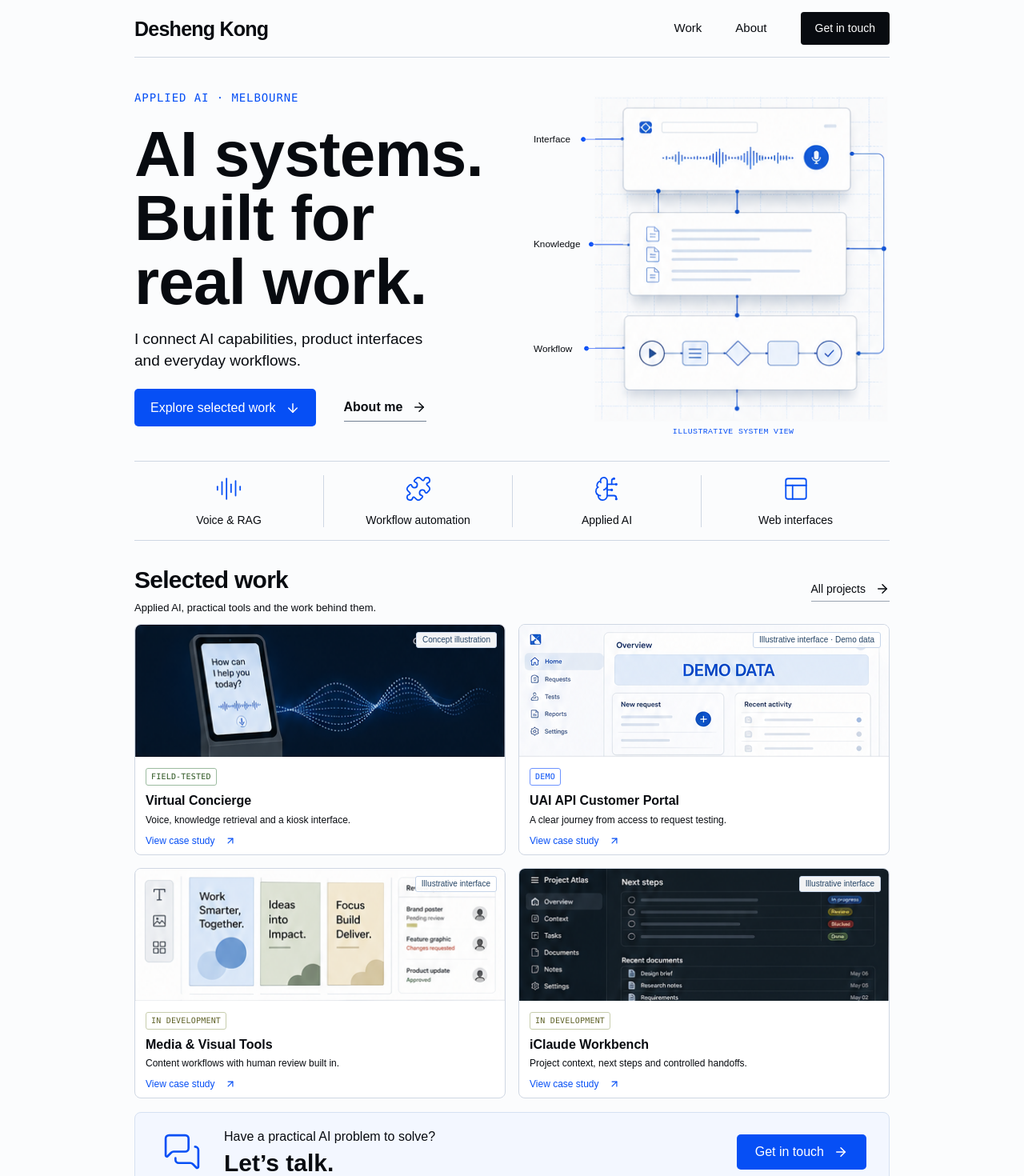
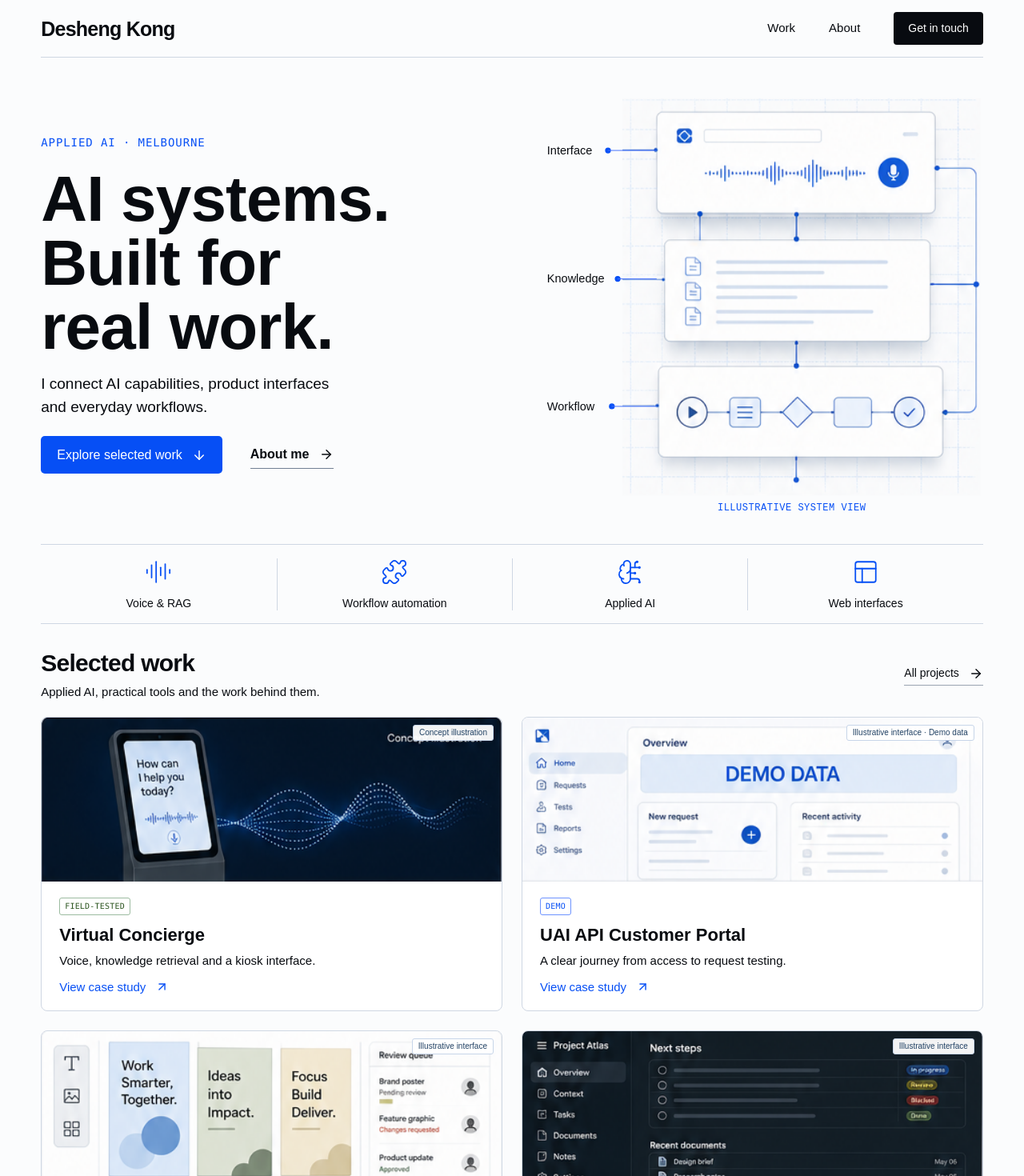
Before and after one commit to fgzz12138/deshengkong-site, a Next.js app: page / in a window 1280 px wide. Shown: the top 1470 px of the page at 80% size. Built offline with nearby package versions, Linux system fonts and the light colour scheme.

Commit message:
fix: widen portfolio layout and rebalance desktop content

```diff
--- a/app/globals.css
+++ b/app/globals.css
@@ -15,7 +15,7 @@ button { cursor: pointer; }
 img { max-width: 100%; }
 ::selection { background: #dbe6ff; color: #080b10; }
 :focus-visible { outline: 3px solid var(--blue); outline-offset: 5px; border-radius: 3px; }
-.site-shell { width: calc(100% - 80px); max-width: 944px; margin-inline: auto; }
+.site-shell { width: calc(100% - clamp(80px, 8vw, 160px)); max-width: 1600px; margin-inline: auto; }
 .eyebrow { color: var(--blue); font: 12px/1.5 Consolas, "Courier New", monospace; letter-spacing: .065em; text-transform: uppercase; }
 .section-heading { font-size: 30px; line-height: 1.15; font-weight: 700; letter-spacing: -.025em; }
 .button { display: inline-flex; align-items: center; justify-content: center; gap: 12px; min-height: 44px; padding: 11px 22px; border: 1px solid transparent; border-radius: 5px; font-size: 16px; line-height: 1.25; font-weight: 500; text-decoration: none; transition: background-color .15s, border-color .15s; }
@@ -47,43 +47,43 @@ img { max-width: 100%; }
 .mobile-nav[hidden] { display: none; }
 .site-footer { border-top: 1px solid var(--line); display: flex; justify-content: space-between; align-items: center; gap: 16px; margin-top: 20px; margin-bottom: 22px; padding-top: 22px; font-size: 12px; }
 .footer-note { color: var(--muted); font: 10px/1.4 Consolas, "Courier New", monospace; letter-spacing: .045em; }
-.home-hero { display: grid; grid-template-columns: 460px 1fr; gap: 35px; align-items: start; margin-top: 40px; padding-bottom: 26px; }
+.home-hero { display: grid; grid-template-columns: minmax(0, 1.05fr) minmax(0, 1fr); gap: clamp(32px, 4vw, 64px); align-items: center; margin-top: 40px; padding-bottom: 32px; }
 .home-hero .eyebrow { font-size: 14px; }
-.home-title { font-size: 80px; line-height: 1; font-weight: 700; letter-spacing: -.01em; margin: 20px 0 17px; }
+.home-title { font-size: clamp(76px, 6.25vw, 96px); line-height: 1; font-weight: 700; letter-spacing: -.01em; margin: 20px 0 17px; }
 .home-title span { display: block; }
-.home-summary { font-size: 19px; line-height: 1.43; max-width: 460px; margin: 0; }
+.home-summary { font-size: 19px; line-height: 1.5; max-width: 540px; margin: 0; }
 .home-summary-mobile { display: none; }
 .home-actions { display: flex; align-items: center; flex-wrap: wrap; gap: 35px; margin-top: 22px; }
 .home-actions .button { min-height: 47px; padding-inline: 19px; }
 .home-about { color: var(--ink); font-weight: 600; border-bottom: 1px solid #728093; padding-block: 5px; }
 .home-contact-mobile { display: none; }
-.hero-system { width: 100%; height: auto; display: block; margin-top: 0; }
+.hero-system { width: 100%; max-width: 560px; height: auto; display: block; justify-self: end; margin-top: 0; }
 .capabilities { display: grid; grid-template-columns: repeat(4, 1fr); align-items: center; min-height: 100px; padding: 16px 0; border-top: 1px solid var(--line); border-bottom: 1px solid var(--line); }
 .capability { display: grid; justify-items: center; gap: 13px; font-size: 14px; line-height: 1.3; }
 .capability + .capability { border-left: 1px solid var(--line); }
 .capability svg { color: var(--blue); width: 34px; height: 34px; stroke-width: 1.25; }
 .mobile-capabilities { display: none; }
 .selected-work { margin-top: 32px; scroll-margin-top: 28px; }
-.work-heading { display: flex; justify-content: space-between; gap: 20px; align-items: center; margin-bottom: 11px; }
+.work-heading { display: flex; justify-content: space-between; gap: 20px; align-items: center; margin-bottom: 20px; }
 .work-heading h2 { margin: 0 0 7px; }
-.work-heading p { margin: 0; font-size: 13px; line-height: 1.5; }
+.work-heading p { margin: 0; font-size: 15px; line-height: 1.5; }
 .work-all { font-size: 14px; color: var(--ink); border-bottom: 1px solid #9aa4b1; white-space: nowrap; padding-bottom: 4px; }
-.work-grid { display: grid; grid-template-columns: repeat(2, minmax(0, 1fr)); gap: 16px; }
+.work-grid { display: grid; grid-template-columns: repeat(2, minmax(0, 1fr)); gap: 24px; }
 .work-card { min-width: 0; border: 1px solid var(--line); border-radius: 8px; overflow: hidden; background: white; }
 .work-visual { aspect-ratio: 2.8; position: relative; overflow: hidden; background: #eef3fa; }
 .work-visual img { width: 100%; height: 100%; display: block; object-fit: cover; }
 .illustration-label { position: absolute; right: 10px; top: 9px; padding: 3px 7px; border-radius: 3px; background: rgba(255,255,255,.95); border: 1px solid #c7d5e9; color: #234365; font-size: 10px; line-height: 1.2; }
-.work-card-body { display: flex; flex-direction: column; align-items: flex-start; padding: 14px 13px 8px; }
+.work-card-body { display: flex; flex-direction: column; align-items: flex-start; padding: 20px 22px 18px; }
 .project-status { display: inline-block; font: 10px/1.4 Consolas, "Courier New", monospace; letter-spacing: .02em; padding: 3px 6px; border: 1px solid #c7cdad; border-radius: 3px; color: #5f6228; white-space: nowrap; }
 .project-status[data-status="FIELD-TESTED"] { color: #2a541e; border-color: #9cbba0; }
 .project-status[data-status="DEMO"] { color: var(--blue); border-color: #6d93ff; }
-.work-card h3 { font-size: 16px; line-height: 1.35; font-weight: 700; margin: 8px 0 4px; }
+.work-card h3 { font-size: 22px; line-height: 1.35; font-weight: 700; margin: 10px 0 6px; }
 .work-card h3 a { color: inherit; text-decoration: none; }
 .work-card h3 a:hover { color: var(--blue); text-decoration: underline; }
-.work-card p { margin: 0 0 8px; font-size: 12px; line-height: 1.5; }
-.work-card .inline-link { font-size: 12px; gap: 12px; }
-.work-card .inline-link svg { width: 14px; height: 14px; }
-.home-contact { display: flex; align-items: center; gap: 28px; padding: 19px 28px 19px 34px; margin-top: 17px; }
+.work-card p { margin: 0 0 10px; max-width: 62ch; font-size: 15px; line-height: 1.5; }
+.work-card .inline-link { font-size: 15px; gap: 12px; }
+.work-card .inline-link svg { width: 17px; height: 17px; }
+.home-contact { display: flex; align-items: center; gap: 28px; padding: 24px 30px; margin-top: 24px; }
 .home-contact > svg { color: var(--blue); width: 49px; height: 49px; stroke-width: 1.3; flex: 0 0 auto; }
 .home-contact p { font-size: 16px; margin: 0 0 6px; line-height: 1.4; }
 .home-contact h2 { margin: 0; font-size: 30px; line-height: 1; font-weight: 700; }
@@ -95,8 +95,12 @@ img { max-width: 100%; }
 .error-page p:not(.eyebrow) { font-size: 18px; line-height: 1.6; max-width: 540px; }
 .error-page .button { justify-self: start; margin-top: 26px; }
 @media (min-width: 701px) { .mobile-nav { display: none; } .mobile-action-label { display: none; } }
+@media (min-width: 1400px) {
+  .work-visual { aspect-ratio: 3.2; }
+  .capabilities { min-height: 112px; }
+}
 @media (max-width: 1000px) and (min-width: 701px) {
-  .home-hero { grid-template-columns: 1.04fr 1fr; gap: 24px; }
+  .home-hero { grid-template-columns: minmax(0, 1.04fr) minmax(0, 1fr); gap: 24px; }
   .home-title { font-size: clamp(50px, 7.5vw, 76px); }
   .home-summary { font-size: 17px; }
   .home-actions { gap: 20px; }
--- a/app/projects/company-website/page.tsx
+++ b/app/projects/company-website/page.tsx
@@ -189,8 +189,8 @@ const challenges = [
 
 export default function CompanyWebsitePage() {
   return (
-    <main id="main-content" className="mx-auto max-w-6xl px-6 py-16">
-      <aside className="mx-auto mb-8 max-w-6xl border-l-4 border-blue-200 bg-blue-50 px-5 py-4 text-sm leading-6 text-slate-600">
+    <main id="main-content" className="site-shell py-16">
+      <aside className="mb-8 border-l-4 border-blue-200 bg-blue-50 px-5 py-4 text-sm leading-6 text-slate-600">
         Historical project write-up. Descriptions and screenshots reflect the project period; current service availability and historical outcomes have not been reverified for this portfolio update.
       </aside>
       <Link
--- a/app/projects/ezisight-ecommerce/page.tsx
+++ b/app/projects/ezisight-ecommerce/page.tsx
@@ -59,8 +59,8 @@ function ZoomImage({ src, alt }: { src: string; alt: string }) {
 ========================= */
 export default function EziSightPage() {
   return (
-    <main id="main-content" className="mx-auto max-w-6xl px-6 py-16">
-      <aside className="mx-auto mb-8 max-w-6xl border-l-4 border-blue-200 bg-blue-50 px-5 py-4 text-sm leading-6 text-slate-600">
+    <main id="main-content" className="site-shell py-16">
+      <aside className="mb-8 border-l-4 border-blue-200 bg-blue-50 px-5 py-4 text-sm leading-6 text-slate-600">
         Historical project write-up. Descriptions and screenshots reflect the project period; current service availability and historical outcomes have not been reverified for this portfolio update.
       </aside>
       <Link
--- a/app/projects/portfolio-v1/page.tsx
+++ b/app/projects/portfolio-v1/page.tsx
@@ -28,11 +28,11 @@ const features = [
 
 export default function PortfolioV1Page() {
   return (
-    <main id="main-content" className="min-h-screen bg-white px-6 py-16 text-black">
-      <aside className="mx-auto mb-8 max-w-6xl border-l-4 border-blue-200 bg-blue-50 px-5 py-4 text-sm leading-6 text-slate-600">
+    <main id="main-content" className="min-h-screen bg-white py-16 text-black">
+      <aside className="site-shell mb-8 border-l-4 border-blue-200 bg-blue-50 px-5 py-4 text-sm leading-6 text-slate-600">
         Historical project write-up. Descriptions and screenshots reflect the project period; current service availability and historical outcomes have not been reverified for this portfolio update.
       </aside>
-      <div className="mx-auto max-w-6xl">
+      <div className="site-shell">
         {/* Back link */}
         <Link
           href="/"
```
Also changed, not shown: app/styles/about-contact.css (+11 -7 lines), app/styles/projects.css (+9 -7 lines), 8 other files (tests, documents, lock files or other folders).
